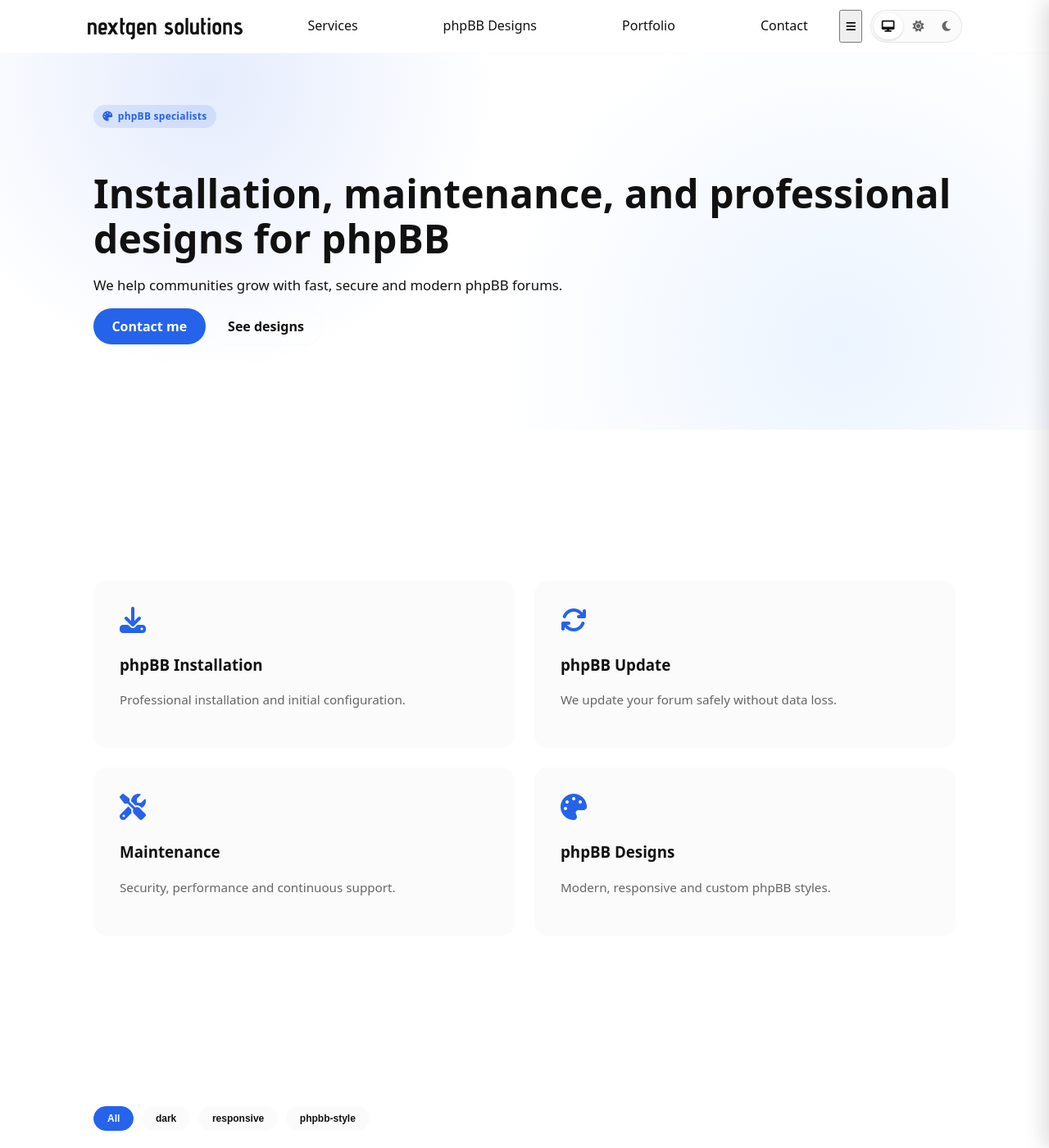
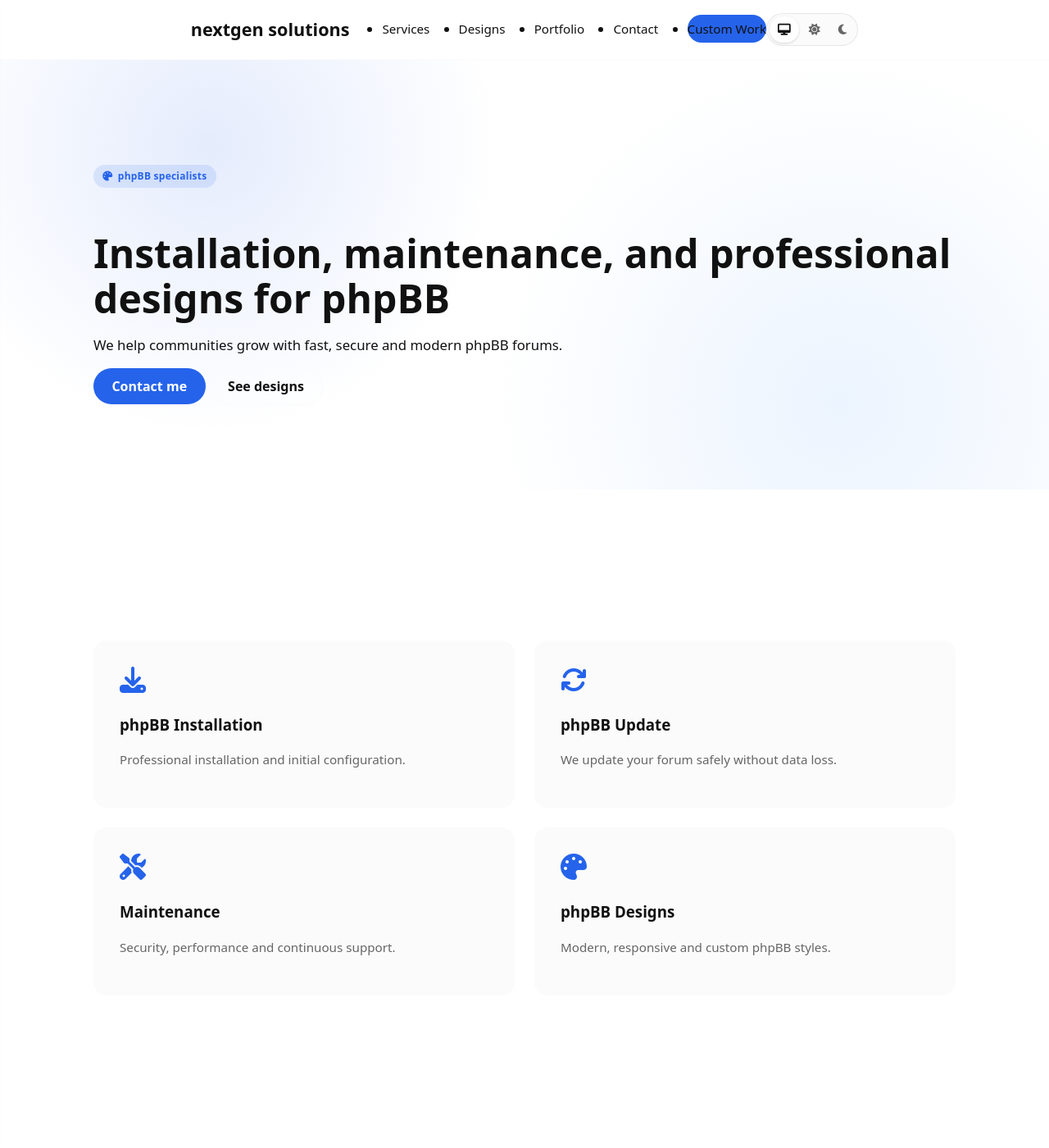
Before and after one commit to nextgen-solutions-gt/nextgen-solutions-gt.github.io, a Jekyll site: the page built from index.md, in a window 1280 px wide and 1400 px high. Shown: the whole window at 82% size. Built offline with Jekyll 4.4.1, drawn with Linux system fonts in a browser that asks for light colours.

Commit message:
Created new nav menu

```diff
--- a/_layouts/default.html
+++ b/_layouts/default.html
@@ -23,22 +23,26 @@
 </head>
 <body>
 <header class="site-header">
-  <nav class="nav container">
-    <div class="brand">
-      <h1><a href="/">nextgen solutions</a></h1>
-    </div>
+  <nav class="nav container" aria-label="Main navigation">
 
+    <!-- Logo / Brand -->
+    <a href="/" class="nav-logo">
+      nextgen solutions
+    </a>
+
+    <!-- Desktop links -->
     <ul class="nav-links">
       <li><a href="/#services">Services</a></li>
-      <li><a href="/#designs">phpBB Designs</a></li>
+      <li><a href="/#designs">Designs</a></li>
       <li><a href="/#portfolio">Portfolio</a></li>
       <li><a href="/#contact">Contact</a></li>
+      <li><a href="/custom-work/" class="btn nav-cta">Custom Work</a></li>
     </ul>
 
-    <div class="nav-actions">
-      <button class="nav-toggle" aria-label="Abrir menú">
-        <i class="fa-solid fa-bars"></i>
-      </button>
+    <!-- Mobile toggle -->
+    <button class="nav-toggle" aria-label="Open menu" aria-expanded="false">
+      <i class="fa-solid fa-bars"></i>
+    </button>
 <div class="theme-switch" role="group" aria-label="Theme selector">
   <button data-theme-select="system" aria-label="Sistema">
     <i class="fa-solid fa-desktop"></i>
@@ -54,6 +58,18 @@
 	</div>
   </nav>
 </header>
+<!-- Mobile overlay + panel -->
+<div class="mobile-overlay"></div>
+
+<nav class="mobile-nav">
+  <ul>
+    <li><a href="/#services">Services</a></li>
+    <li><a href="/#designs">Designs</a></li>
+    <li><a href="/#portfolio">Portfolio</a></li>
+    <li><a href="/#contact">Contact</a></li>
+    <li><a href="/custom-work/" class="btn mobile-cta">Custom Work</a></li>
+  </ul>
+</nav>
 {% if page.hero == "design" %}
   {% include hero-design.html %}
 {% elsif page.hero == "home" %}
--- a/assets/css/style.css
+++ b/assets/css/style.css
@@ -222,85 +222,166 @@
   text-decoration: none;
 }
 
+/* ===== Base navigation ===== */
+
 .site-header {
-  position: fixed;
+  position: sticky;
   top: 0;
   width: 100%;
   background: var(--bg);
   border-bottom: 1px solid var(--border);
-  z-index: 1000;
-
-  transition:
-    background 0.3s ease,
-    backdrop-filter 0.3s ease,
-    box-shadow 0.3s ease;
-}
-
-/* Estado al hacer scroll */
-.site-header.scrolled {
-  background: rgba(255, 255, 255, 0.75);
-  backdrop-filter: blur(12px);
-  -webkit-backdrop-filter: blur(12px);
-  box-shadow: 0 6px 20px rgba(0, 0, 0, 0.06);
-}
-
-[data-theme="dark"] .site-header.scrolled {
-  background: rgba(10, 10, 10, 0.75);
-  box-shadow: 0 6px 20px rgba(0, 0, 0, 0.35);
-}
-
-.site-header.scrolled .brand a,
-.site-header.scrolled .nav-links a {
-  color: var(--text);
+  z-index: 1100;
+  transition: background 0.3s ease, box-shadow 0.3s ease;
 }
 
 .nav {
   display: flex;
   align-items: center;
   justify-content: space-between;
-  height: 64px;
-  width: 1100px;
+  height: 72px;
   padding: 0 1rem;
 }
 
-.brand a {
+.nav-logo {
+  font-size: 1.35rem;
   font-weight: 700;
   text-decoration: none;
   color: var(--text);
 }
 
+/* Desktop links */
 .nav-links {
   display: flex;
-  gap: 6.5rem;
-  list-style: none;
+  align-items: center;
+  gap: 2.2rem;
 }
 
 .nav-links a {
   text-decoration: none;
+  font-size: 0.95rem;
+  font-weight: 500;
   color: var(--text);
-  font-weight: 500;
   position: relative;
+  padding: 0.45rem 0;
 }
 
-.nav-links a::after {
+.nav-links a:hover,
+.nav-links a.active {
+  color: var(--primary);
+}
+
+.nav-links a:hover::after,
+.nav-links a.active::after {
   content: "";
   position: absolute;
   left: 0;
   bottom: -6px;
-  width: 0;
+  width: 100%;
   height: 2px;
-  background: var(--accent);
-  transition: width 0.3s ease;
+  background: var(--primary);
 }
 
-.nav-links a:hover::after,
-.nav-links a.active::after {
-  width: 100%;
+/* CTA on desktop */
+.nav-cta {
+  padding: 0.45rem 1rem;
+  background: var(--primary);
+  color: #fff;
+  border-radius: 6px;
+  font-weight: 600;
+  transition: background 0.2s ease;
 }
 
-.nav-actions {
+.nav-cta:hover {
+  background: var(--accent);
+}
+
+/* ===== Mobile ===== */
+
+.nav-toggle {
+  display: none;
+  background: none;
+  border: none;
+  font-size: 1.5rem;
+  color: var(--text);
+  cursor: pointer;
+}
+
+/* Overlay */
+.mobile-overlay {
+  position: fixed;
+  inset: 0;
+  background: rgba(0,0,0,0.4);
+  opacity: 0;
+  visibility: hidden;
+  transition: opacity 0.4s ease, visibility 0.4s;
+  z-index: 1050;
+}
+
+.mobile-overlay.show {
+  opacity: 1;
+  visibility: visible;
+}
+
+/* Mobile panel */
+.mobile-nav {
+  position: fixed;
+  top: 0;
+  left: -300px;
+  width: 280px;
+  height: 100vh;
+  background: var(--bg);
+  box-shadow: 4px 0 18px rgba(0,0,0,0.15);
+  padding: 2rem 1.5rem;
+  transition: left 0.35s ease;
+  z-index: 1100;
+}
+
+.mobile-nav.show {
+  left: 0;
+}
+
+.mobile-nav ul {
+  list-style: none;
+  padding: 0;
+  margin: 0;
   display: flex;
-  gap: 0.6rem;
+  flex-direction: column;
+  gap: 1.5rem;
+}
+
+.mobile-nav a {
+  text-decoration: none;
+  font-size: 1.05rem;
+  font-weight: 600;
+  color: var(--text);
+  padding: 0.6rem 0;
+  border-bottom: 1px solid var(--border);
+}
+
+.mobile-nav a:hover {
+  color: var(--primary);
+}
+
+/* Mobile CTA */
+.mobile-cta {
+  display: inline-block;
+  background: var(--primary);
+  color: #fff;
+  padding: 0.7rem 1rem;
+  border-radius: 6px;
+  text-align: center;
+  margin-top: 1rem;
+}
+
+/* Show nav-toggle on mobile */
+@media (max-width: 900px) {
+  .nav-toggle {
+    display: block;
+  }
+
+  .nav-links {
+    display: none; /* hide desktop links */
+  }
 }
 
 .hero {
@@ -487,56 +568,14 @@
   color: var(--text);
 }
 
-/* Overlay */
-.mobile-overlay {
-  position: fixed;
-  inset: 0;
-  background: rgba(0,0,0,0.35);
-  opacity: 0;
-  visibility: hidden;
-  transition: opacity 0.35s ease, visibility 0.35s;
-  z-index: 999;
+.nav-toggle {
+  display: none;
+  background: transparent;
+  border: none;
+  font-size: 1.4rem;
+  color: var(--text);
+  cursor: pointer;
 }
-
-.mobile-overlay.active {
-  opacity: 1;
-  visibility: visible;
-}
-
-/* Mobile nav panel */
-.nav-mobile {
-  position: fixed;
-  top: 0;
-  right: -280px; /* empieza oculto */
-  width: 280px;
-  height: 100%;
-  background: var(--bg);
-  padding: 2rem 1.5rem;
-  display: flex;
-  flex-direction: column;
-  gap: 1.8rem;
-  box-shadow: -8px 0 22px rgba(0,0,0,0.12);
-  transition: right 0.35s ease;
-  z-index: 1000;
-}
-.nav-mobile.open {
-  right: 0;
-}
-
-/* Mobile links */
-.nav-mobile a {
-  font-size: 1.05rem;
-  font-weight: 600;
-  padding: 0.8rem 0;
-  border-bottom: 1px solid var(--border);
-  color: var(--text);
-  text-decoration: none;
-  transition: color 0.25s ease;
-}
-.nav-mobile a:hover {
-  color: var(--primary);
-}
-
 
 /* Section header */
 .section-head {
--- a/assets/js/mobile-nav.js
+++ b/assets/js/mobile-nav.js
@@ -1,49 +1,33 @@
 (() => {
-  const navToggle = document.querySelector(".nav-toggle");
-  const icon = navToggle?.querySelector("i");
+  const toggle = document.querySelector(".nav-toggle");
+  const mobileNav = document.querySelector(".mobile-nav");
+  const overlay = document.querySelector(".mobile-overlay");
 
-  // Crea overlay dinámicamente
-  const overlay = document.createElement("div");
-  overlay.className = "mobile-overlay";
-  document.body.appendChild(overlay);
+  if (!toggle || !mobileNav || !overlay) return;
 
-  // Clona los links del nav principal para el panel movil
-  const navLinks = document.querySelector(".nav-links");
-  const mobileNav = document.createElement("div");
-  mobileNav.className = "nav-mobile";
+  const openMenu = () => {
+    mobileNav.classList.add("show");
+    overlay.classList.add("show");
+    toggle.setAttribute("aria-expanded", "true");
+    document.body.style.overflow = "hidden";
+  };
 
-  // Copiar enlaces
-  navLinks.querySelectorAll("a").forEach(link => {
-    const a = link.cloneNode(true);
-    mobileNav.appendChild(a);
-  });
+  const closeMenu = () => {
+    mobileNav.classList.remove("show");
+    overlay.classList.remove("show");
+    toggle.setAttribute("aria-expanded", "false");
+    document.body.style.overflow = "";
+  };
 
-  document.body.appendChild(mobileNav);
-
-  function openMenu() {
-    mobileNav.classList.add("open");
-    overlay.classList.add("active");
-    document.body.style.overflow = "hidden";
-    icon.className = "fa-solid fa-xmark";
-    navToggle.setAttribute("aria-label", "Cerrar menú");
-  }
-
-  function closeMenu() {
-    mobileNav.classList.remove("open");
-    overlay.classList.remove("active");
-    document.body.style.overflow = ""; // restaurar scroll
-    icon.className = "fa-solid fa-bars";
-    navToggle.setAttribute("aria-label", "Abrir menú");
-  }
-
-  navToggle?.addEventListener("click", () => {
-    mobileNav.classList.contains("open") ? closeMenu() : openMenu();
+  toggle.addEventListener("click", () => {
+    const isOpen = mobileNav.classList.contains("show");
+    isOpen ? closeMenu() : openMenu();
   });
 
   overlay.addEventListener("click", closeMenu);
 
-  // Cerrar al hacer click en un enlace
-  mobileNav.querySelectorAll("a").forEach(a => {
-    a.addEventListener("click", closeMenu);
-  });
+  // Close when clicking link
+  mobileNav.querySelectorAll("a").forEach(a =>
+    a.addEventListener("click", closeMenu)
+  );
 })();
```
